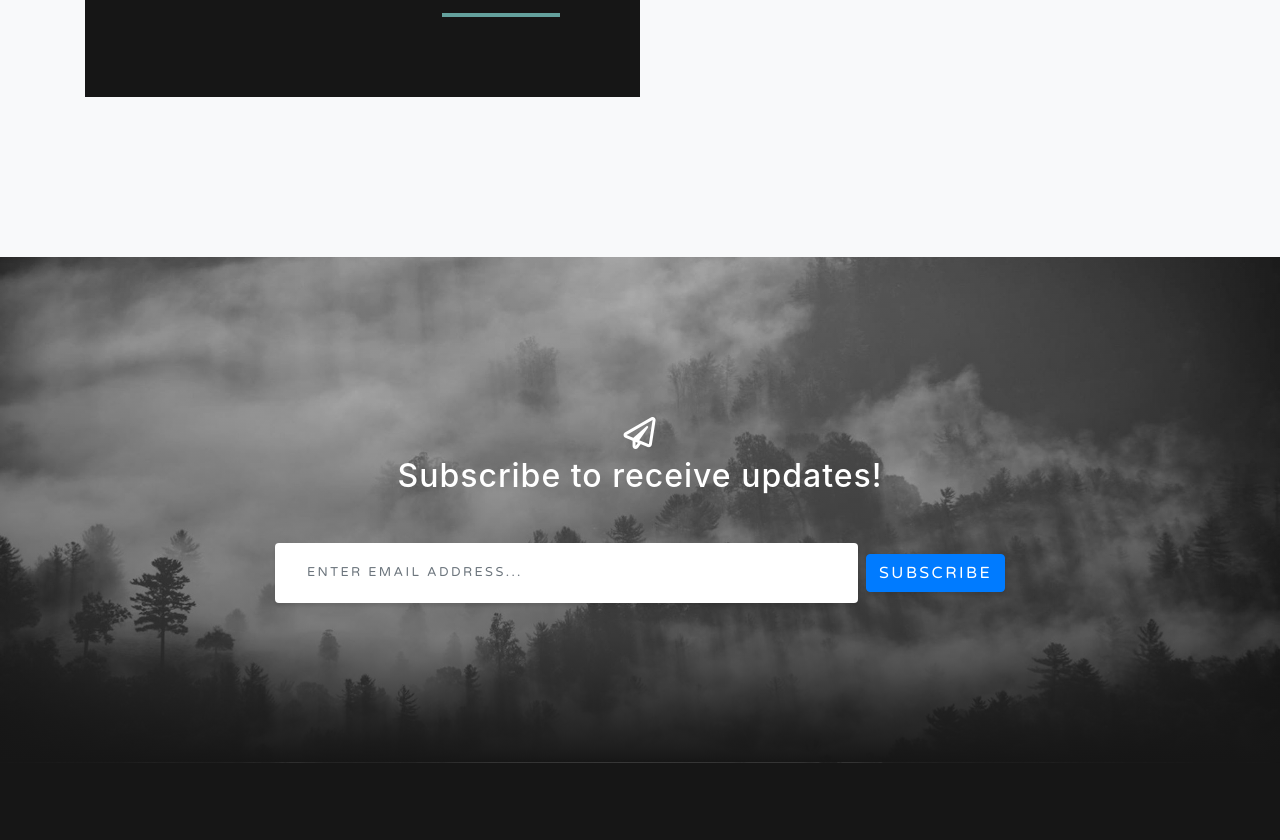
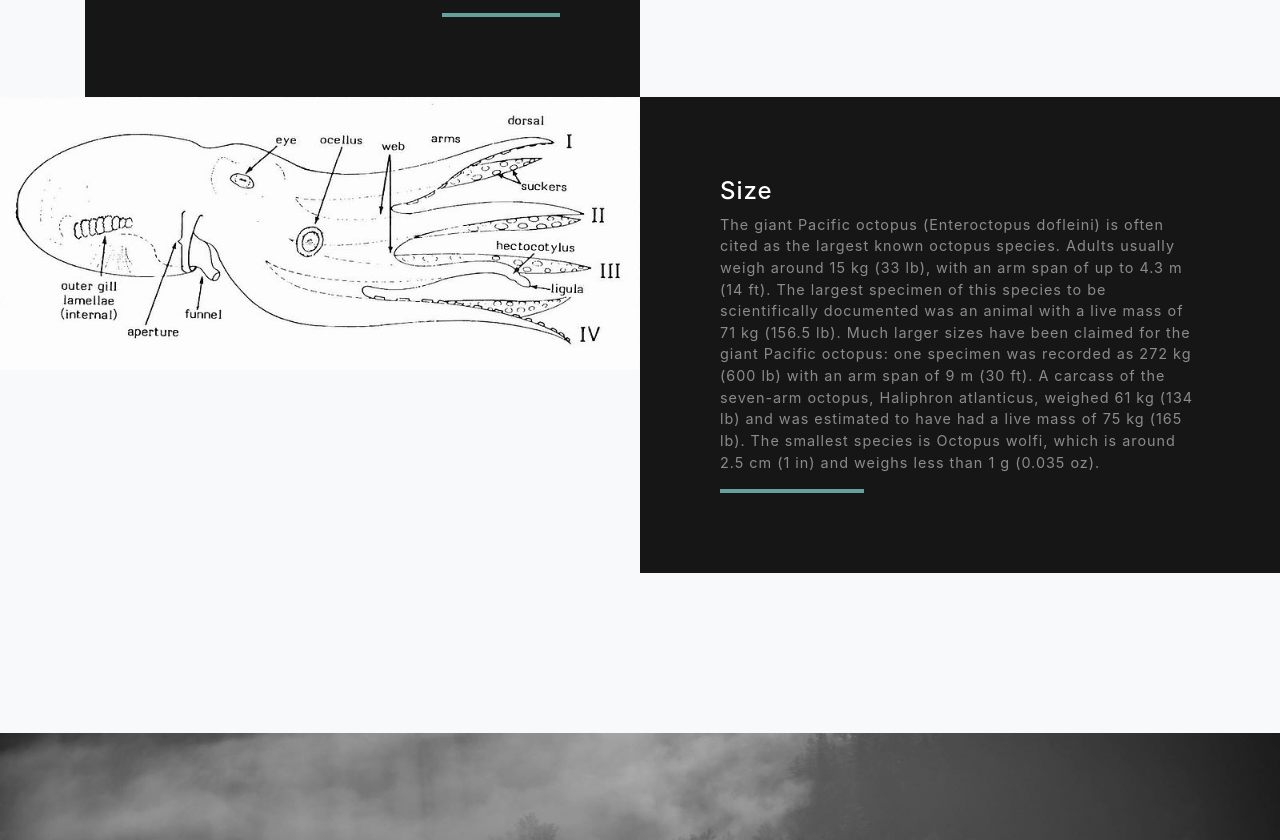
Before and after one commit to MuhistheHolvi/octu, a website with bundled scripts: page index.html in a window 1280 px wide. Shown: the part 3333-4173 px from the top of the page. Built offline with nearby package versions, Linux system fonts and the light colour scheme.

Commit message:
Move the size section lower

```diff
--- a/index.html
+++ b/index.html
@@ -123,6 +123,23 @@
         </div>
       </div>
     </div>
+    <!-- Project Two Row -->
+    <div class="row justify-content-center no-gutters mb-5 mb-lg-0">
+        <div class="col-lg-6">
+        <img class="img-fluid" src="img/octu-shape.jpg" alt="">
+        </div>
+        <div class="col-lg-6">
+        <div class="bg-black text-center h-100 project">
+            <div class="d-flex h-100">
+            <div class="project-text w-100 my-auto text-center text-lg-left">
+                <h4 class="text-white">Size</h4>
+                <p class="mb-0 text-white-50">The giant Pacific octopus (Enteroctopus dofleini) is often cited as the largest known octopus species. Adults usually weigh around 15 kg (33 lb), with an arm span of up to 4.3 m (14 ft). The largest specimen of this species to be scientifically documented was an animal with a live mass of 71 kg (156.5 lb). Much larger sizes have been claimed for the giant Pacific octopus: one specimen was recorded as 272 kg (600 lb) with an arm span of 9 m (30 ft). A carcass of the seven-arm octopus, Haliphron atlanticus, weighed 61 kg (134 lb) and was estimated to have had a live mass of 75 kg (165 lb). The smallest species is Octopus wolfi, which is around 2.5 cm (1 in) and weighs less than 1 g (0.035 oz).</p>
+                <hr class="d-none d-lg-block mb-0 ml-0">
+            </div>
+            </div>
+        </div>
+        </div>
+    </div>
   </section>
 
   <!-- Signup Section -->
```
